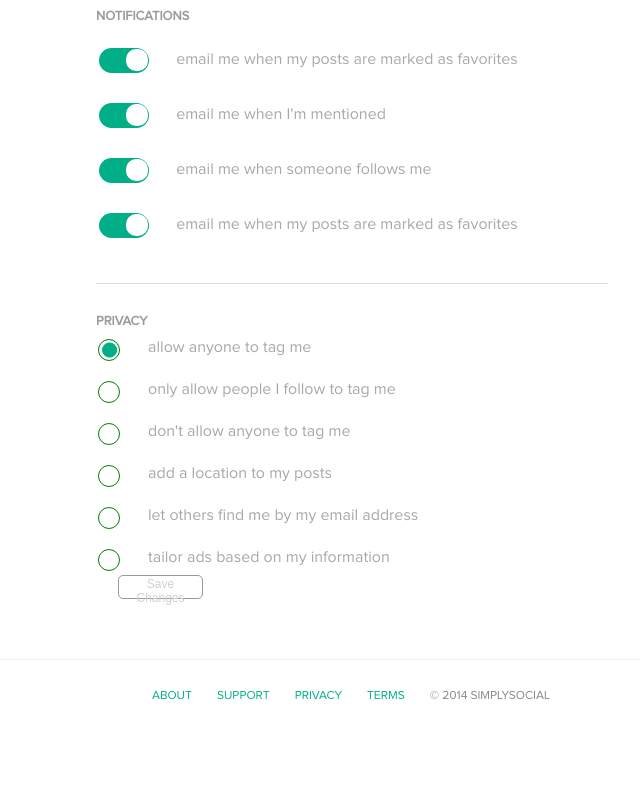
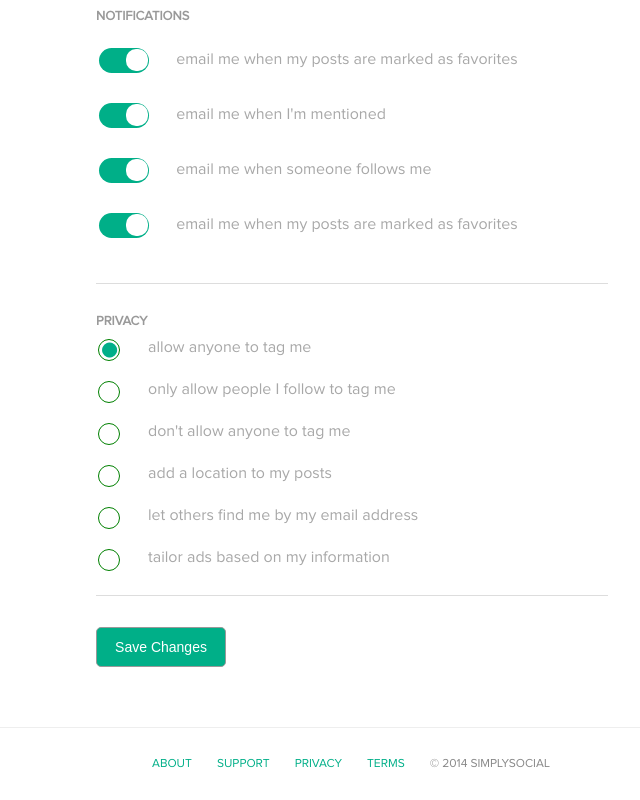
Before and after one commit to dinesh93/invision, a plain HTML site: page settings.html in a window 1280 px wide. Shown: the part 436-1236 px from the top of the page, without its empty margins (288-928 px from the left). Before the commit the page ends 1168 px from the top, so only its background shows below. Drawn offline with Linux system fonts and the light colour scheme.

Commit message:
finished :)

```diff
--- a/css/settings.css
+++ b/css/settings.css
@@ -15,6 +15,17 @@ button {
   height: 24px;
   font-size: 12px;
   margin: 10px 0;
+}
+
+button.green {
+  display: block;
+  background-color: #00af88;
+  color: #fff;
+  border-radius: 5px;
+  width: 130px;
+  margin: 10px 0;
+  height: 40px;
+  font-size: 14px;
 }
 
 .profile-pic-section,
--- a/settings.html
+++ b/settings.html
@@ -126,12 +126,14 @@
       <div class="notification-checkbox">
         <div>
           <input id="tailor_ads" name="tailor_ads" type="checkbox" />
-          <label for="tag_permissions3"></label>
+          <label for="tailor_ads"></label>
         </div>
         <span>tailor ads based on my information</span>
       </div>
 
     </div><!-- /privacy_controls -->
+
+    <hr />
 
     <button class="green">Save Changes</button>
   </div>
```
